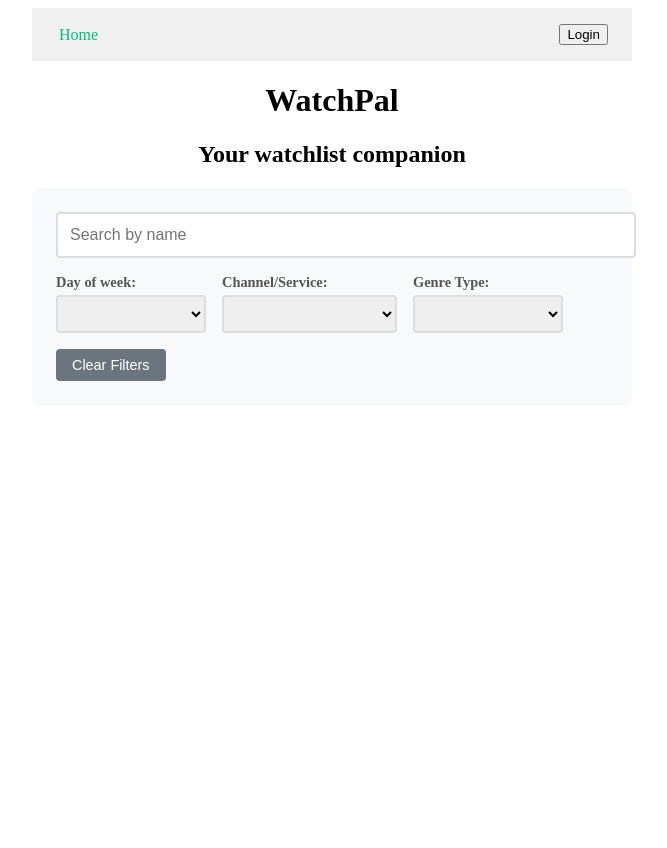
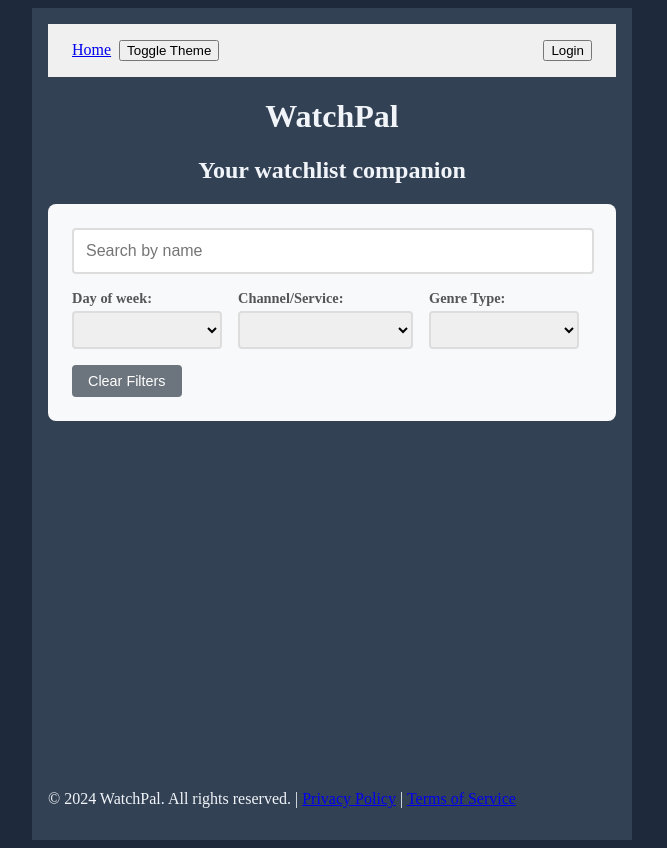
Before and after one commit to MiTOBrien/watchpal, a Vue app: page / in a window 1280 px wide. Shown: the whole page, without its empty margins (8-675 px from the left). Before the commit the page ends 800 px from the top, so only its background shows below. Built offline with nearby package versions, Linux system fonts and the light colour scheme.

Commit message:
adds a footer

```diff
--- a/src/App.vue
+++ b/src/App.vue
@@ -6,6 +6,7 @@ const userStore = useUserStore()
 
 onMounted(() => {
   userStore.restoreFromLocalStorage()
+  document.documentElement.dataset.theme = 'dark'
 })
 </script>
 
--- a/src/assets/main.css
+++ b/src/assets/main.css
@@ -1,4 +1,4 @@
-/* @import './base.css'; */
+@import './navbar.css';
 
 #app {
   max-width: 1280px;
@@ -7,16 +7,54 @@
   font-weight: normal;
 }
 
-a,
-.green {
-  text-decoration: none;
-  color: hsla(160, 100%, 37%, 1);
-  transition: 0.4s;
-  padding: 3px;
+body {
+  background-color: var(--color-bg);
+  color: var(--color-text);
+}
+
+.login-form {
+  background: var(--color-surface);
+  color: var(--color-text);
+  border: 1px solid var(--color-border);
+}
+
+.close-btn {
+  color: var(--color-text);
+}
+
+.submit-btn {
+  background-color: var(--color-primary);
+  color: var(--color-text);
+}
+
+.submit-btn:hover {
+  background-color: var(--color-accent);
 }
 
 h1, h2 {
   text-align: center;
+}
+
+:root[data-theme="dark"] {
+  --color-bg: #1E293B;
+  --color-surface: #334155;
+  --color-text: #F1F5F9;
+  --color-muted: #94A3B8;
+  --color-primary: #06B6D4;
+  --color-accent: #8B5CF6;
+  --color-highlight: #84CC16;
+  --color-border: #475569;
+}
+
+:root[data-theme="light"] {
+  --color-bg: #F3F4F6;
+  --color-surface: #FFFFFF;
+  --color-text: #1F2937;
+  --color-muted: #6B7280;
+  --color-primary: #6366F1;
+  --color-accent: #10B981;
+  --color-highlight: #F59E0B;
+  --color-border: #D1D5DB;
 }
 
 @media (hover: hover) {
--- /dev/null
+++ b/src/assets/navbar.css
@@ -0,0 +1,15 @@
+.navbar {
+  display: flex;
+  justify-content: space-between;
+  align-items: center;
+  padding: 1rem;
+  background: #f0f0f0;
+}
+
+.navbar-item {
+  margin: 0 0.5rem;
+}
+
+.button {
+  margin-left: 0.5rem;
+}
--- a/src/components/RegisterModal.vue
+++ b/src/components/RegisterModal.vue
@@ -151,7 +151,7 @@ const register = async () => {
             <label>
               <input type="checkbox" v-model="acceptedTOS" />
               I acknowledge and agree to the
-              <router-link to="/terms-of-service" target="_blank">Terms of Service</router-link>.
+              <router-link to="/tos" target="_blank">Terms of Service</router-link>.
             </label>
           </div>
 
--- /dev/null
+++ b/src/views/FooterView.vue
@@ -0,0 +1,13 @@
+<script setup></script>
+
+<template>
+  <footer class="footer">
+    <p>
+      &copy; 2024 WatchPal. All rights reserved. |
+      <router-link to="/privacy-policy">Privacy Policy</router-link> |
+      <router-link to="/tos">Terms of Service</router-link>
+    </p>
+  </footer>
+</template>
+
+<style scoped></style>
--- a/src/views/HomeView.vue
+++ b/src/views/HomeView.vue
@@ -2,10 +2,12 @@
 import { ref } from 'vue'
 import { useUserStore } from '@/stores/useUserStore'
 import NavbarView from './NavbarView.vue'
+import FooterView from './FooterView.vue'
 </script>
 
 <template>
-  <main>
+  <div class="homeview-container">
+    <main class="homeview-content">
       <div class="navbar-container">
         <NavbarView />
         <h1>WatchPal</h1>
@@ -76,20 +78,32 @@ import NavbarView from './NavbarView.vue'
         <div v-for="day in daysOfWeek" :key="day" class="day-section">
           <h2 class="day-title">{{ day }}</h2>
           <ul class="show-list">
-          <li
-            v-for="show in showsByDay(day)"
-            :key="show.id"
-            class="show-item"
-          >
+            <li v-for="show in showsByDay(day)" :key="show.id" class="show-item">
               <strong>{{ show.name }}</strong> — {{ show.channel }}
             </li>
           </ul>
         </div>
       </div>
     </main>
+    <FooterView />
+  </div>
 </template>
 
 <style scoped>
+.homeview-container {
+  max-width: 1600px;
+  margin: 0 auto;
+  padding: 1rem;
+  background-color: var(--color-surface);
+  color: var(--color-text);
+  min-height: 100vh;
+  display: flex;
+  flex-direction: column;
+}
+
+.homeview-content {
+  flex: 1;
+}
 /* Search and Filters */
 .search-filters {
   background: #f8f9fa;
@@ -103,7 +117,7 @@ import NavbarView from './NavbarView.vue'
 }
 
 .search-input {
-  width: 100%;
+  width: 95%;
   padding: 0.75rem;
   border: 2px solid #ddd;
   border-radius: 4px;
--- a/src/views/NavbarView.vue
+++ b/src/views/NavbarView.vue
@@ -18,12 +18,18 @@ const openLoginModal = (login) => {
 const handleLogout = () => {
   userStore.logout()
 }
+
+const toggleTheme = () => {
+  const html = document.documentElement
+  html.dataset.theme = html.dataset.theme === 'dark' ? 'light' : 'dark'
+}
 </script>
 
 <template>
   <div class="navbar">
     <div class="navbar-start">
       <RouterLink to="/" class="navbar-item">Home</RouterLink>
+      <button @click="toggleTheme">Toggle Theme</button>
     </div>
 
     <div class="navbar-end">
@@ -37,28 +43,28 @@ const handleLogout = () => {
     </div>
 
     <!-- Modals -->
-    <LoginModal v-if="userStore.showLoginModal" @close="userStore.showLoginModal = false" @open-register="() => { userStore.showLoginModal = false; userStore.showRegisterModal = true }"/>
+    <LoginModal
+      v-if="userStore.showLoginModal"
+      @close="userStore.showLoginModal = false"
+      @open-register="
+        () => {
+          userStore.showLoginModal = false
+          userStore.showRegisterModal = true
+        }
+      "
+    />
     <RegisterModal
       v-if="userStore.showRegisterModal"
-      @close="userStore.showRegisterModal = false" @open-login="() => { userStore.showRegisterModal = false; userStore.showLoginModal = true }"
+      @close="userStore.showRegisterModal = false"
+      @open-login="
+        () => {
+          userStore.showRegisterModal = false
+          userStore.showLoginModal = true
+        }
+      "
     />
   </div>
 </template>
 
 <style scoped>
-.navbar {
-  display: flex;
-  justify-content: space-between;
-  align-items: center;
-  padding: 1rem;
-  background: #f0f0f0;
-}
-
-.navbar-item {
-  margin: 0 0.5rem;
-}
-
-.button {
-  margin-left: 0.5rem;
-}
 </style>
```
Lines whose indentation alone changed are shown as unchanged.
